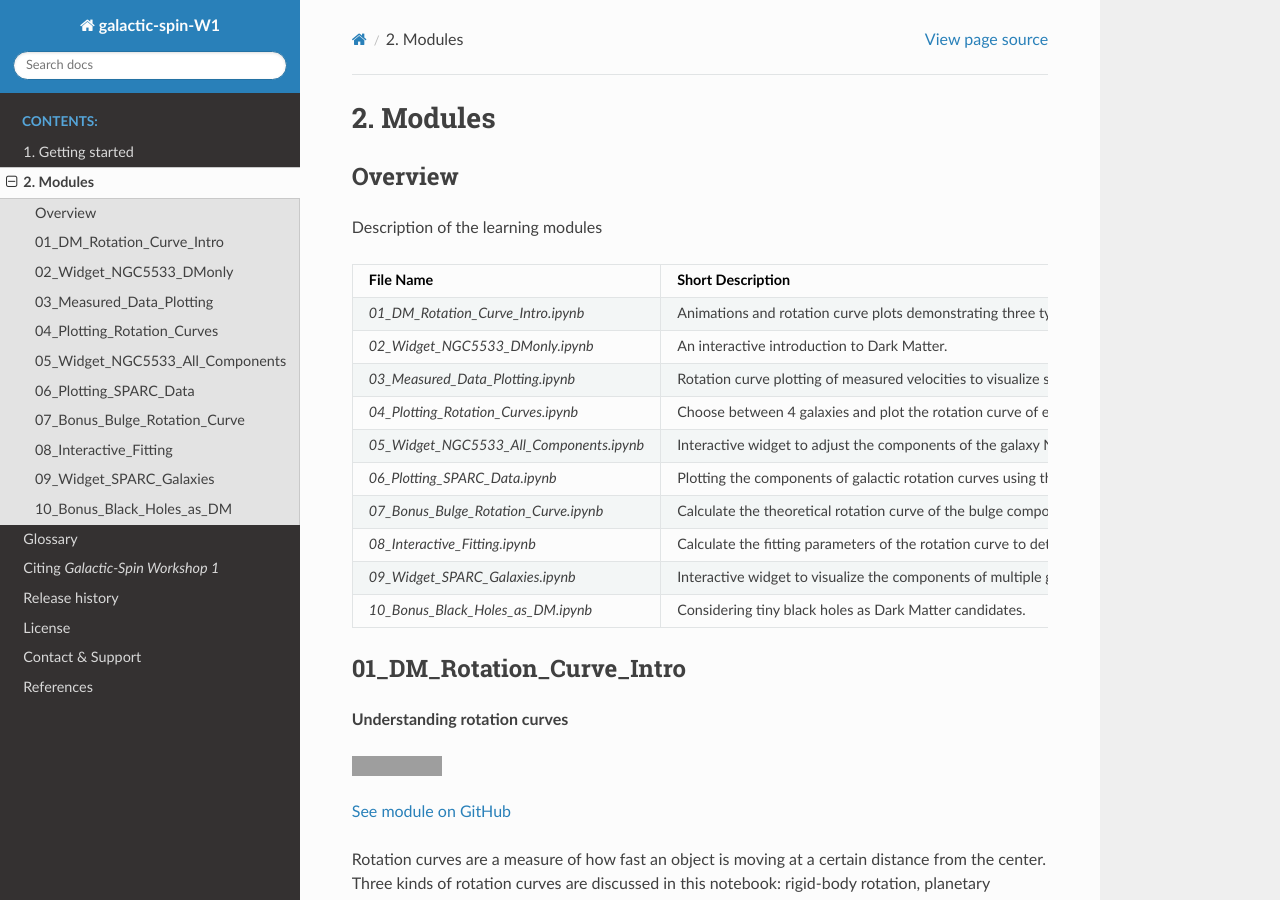
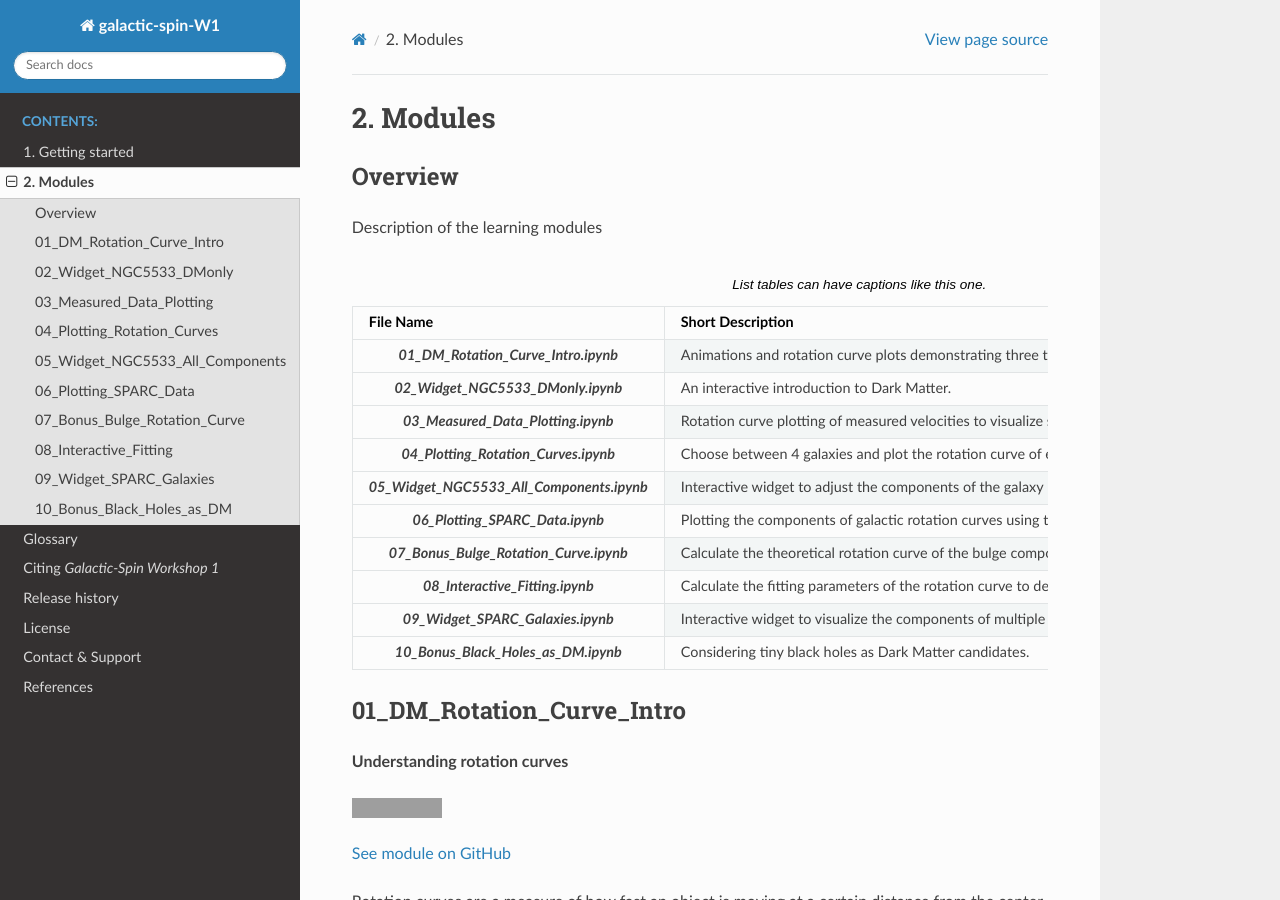
Before and after one commit to villano-lab/galactic-spin-W1, a Sphinx documentation site: the page built from docs/source/02_Modules.rst, in a window 1280 px wide and 900 px high. Built offline with Sphinx 7.4.7 and the Read the Docs theme 2.0.0, drawn with Linux system fonts in a browser that asks for light colours; some of the changed lines change nothing that is shown; grey boxes are pictures that could not be loaded.

Commit message:
[JB] table format..trying it again

```diff
--- a/docs/source/02_Modules.rst
+++ b/docs/source/02_Modules.rst
@@ -8,38 +8,33 @@ Overview
 
 Description of the learning modules
 
+.. list-table:: List tables can have captions like this one.
+    :widths: 25 30
+    :header-rows: 1
+    :stub-columns: 1
 
-+------------------------------------------+------------------------------------------------------------+
-| **File Name**                            | **Short Description**                                      |
-+==========================================+============================================================+
-| `01_DM_Rotation_Curve_Intro.ipynb`       | Animations and rotation curve plots demonstrating          |
-|                                          | three types of rotational motion.                          |
-+------------------------------------------+------------------------------------------------------------+
-| `02_Widget_NGC5533_DMonly.ipynb`         | An interactive introduction to Dark Matter.                |
-+------------------------------------------+------------------------------------------------------------+
-| `03_Measured_Data_Plotting.ipynb`        | Rotation curve plotting of measured velocities             |
-|                                          | to visualize star and gas motions in a galaxy.             |
-+------------------------------------------+------------------------------------------------------------+
-| `04_Plotting_Rotation_Curves.ipynb`      | Choose between 4 galaxies and plot the rotation            |
-|                                          | curve of each component and their total velocity.          |
-+------------------------------------------+------------------------------------------------------------+
-| `05_Widget_NGC5533_All_Components.ipynb` | Interactive widget to adjust the components of             |
-|                                          | the galaxy NGC 5533 and see how velocity changes.          |
-+------------------------------------------+------------------------------------------------------------+
-| `06_Plotting_SPARC_Data.ipynb`           | Plotting the components of galactic rotation curves        |
-|                                          | using the SPARC database of 175 galaxies.                  |
-+------------------------------------------+------------------------------------------------------------+
-| `07_Bonus_Bulge_Rotation_Curve.ipynb`    | Calculate the theoretical rotation curve of the            |
-|                                          | bulge component using empirically derived parameters.      |
-+------------------------------------------+------------------------------------------------------------+
-| `08_Interactive_Fitting.ipynb`           | Calculate the fitting parameters of the rotation           |
-|                                          | curve to determine the amount of Dark Matter needed.       |
-+------------------------------------------+------------------------------------------------------------+
-| `09_Widget_SPARC_Galaxies.ipynb`         | Interactive widget to visualize the components of          |
-|                                          | multiple galaxies using the SPARC database of 175 galaxies.|
-+------------------------------------------+------------------------------------------------------------+
-| `10_Bonus_Black_Holes_as_DM.ipynb`       | Considering tiny black holes as Dark Matter candidates.    |
-+------------------------------------------+------------------------------------------------------------+
+    * - File Name
+      - Short Description
+    * - `01_DM_Rotation_Curve_Intro.ipynb`
+      - Animations and rotation curve plots demonstrating three types of rotational motion.
+    * - `02_Widget_NGC5533_DMonly.ipynb`
+      - An interactive introduction to Dark Matter.
+    * - `03_Measured_Data_Plotting.ipynb`
+      - Rotation curve plotting of measured velocities to visualize star and gas motions in a galaxy.
+    * - `04_Plotting_Rotation_Curves.ipynb`
+      - Choose between 4 galaxies and plot the rotation curve of each component and their total velocity.
+    * - `05_Widget_NGC5533_All_Components.ipynb`
+      - Interactive widget to adjust the components of the galaxy NGC 5533 and see how velocity changes.
+    * - `06_Plotting_SPARC_Data.ipynb`
+      - Plotting the components of galactic rotation curves using the SPARC database of 175 galaxies.
+    * - `07_Bonus_Bulge_Rotation_Curve.ipynb`
+      - Calculate the theoretical rotation curve of the bulge component using empirically derived parameters.
+    * - `08_Interactive_Fitting.ipynb`
+      - Calculate the fitting parameters of the rotation curve to determine the amount of Dark Matter needed.
+    * - `09_Widget_SPARC_Galaxies.ipynb`
+      - Interactive widget to visualize the components of multiple galaxies using the SPARC database of 175 galaxies.
+    * - `10_Bonus_Black_Holes_as_DM.ipynb`
+      - Considering tiny black holes as Dark Matter candidates.
 
 --------------------------
 01_DM_Rotation_Curve_Intro
```
